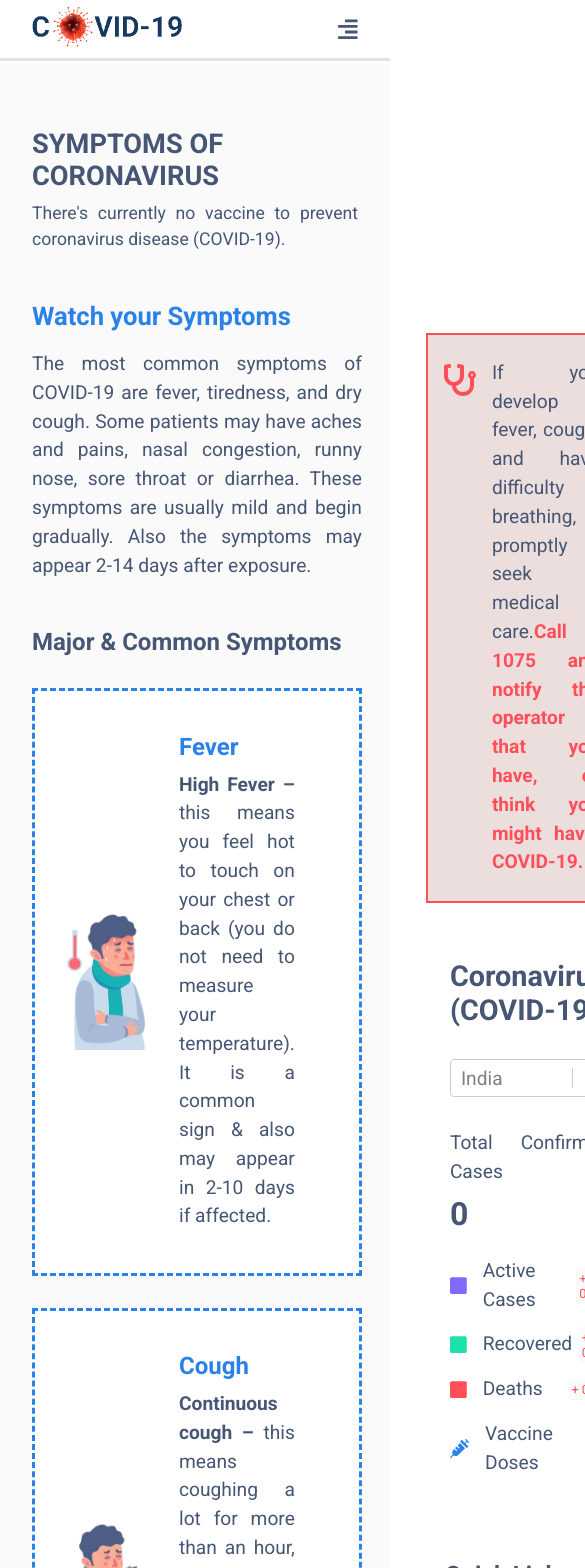
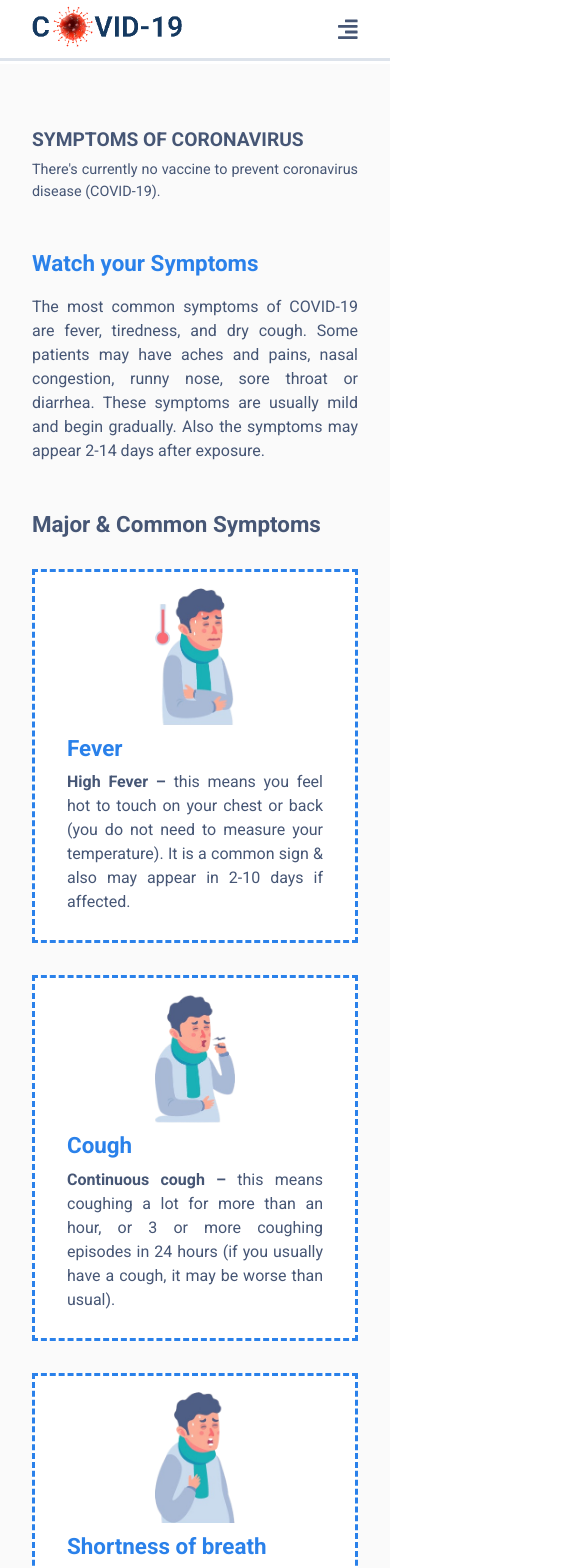
Before and after one commit to anjanKoradia/Corona-Disease-Tracker, a React (Create React App) app: page /symptoms in a window 390 px wide. Shown: the top 1568 px of the page, 585 px wide, since content can reach past the window. Built offline with nearby package versions, Linux system fonts and the light colour scheme; no server answers.

Commit message:
Make About and Symptoms page responsive.

```diff
--- a/src/App.css
+++ b/src/App.css
@@ -117,10 +117,26 @@ p {
     padding: 4rem 2rem;
   }
 }
+@media only screen and (max-width: 570px) {
+  .title h1 {
+    font-size: 1.5rem;
+  }
+  .title p {
+    font-size: 1rem;
+  }
+}
 @media only screen and (max-width: 450px) {
   .tag {
     font-size: 0.8rem;
     padding: 0.3rem 0.8rem;
+  }
+}
+@media only screen and (max-width: 414px) {
+  .title h1 {
+    font-size: 1.2rem;
+  }
+  .title p {
+    font-size: 0.9rem;
   }
 }
 @media only screen and (max-width: 320px) {
--- a/src/Components/Layouts/About/About.css
+++ b/src/Components/Layouts/About/About.css
@@ -19,3 +19,22 @@
   color: var(--blue2);
   margin: 5rem 0 3rem 0;
 }
+
+/* -------------------- Media Query -------------------- */
+
+@media only screen and (max-width: 1024px) {
+  .info_quickLinks {
+    display: none;
+  }
+}
+@media only screen and (max-width: 425px) {
+  .about .about_coronaVirus .outbreak_situation h1 {
+    font-size: 1.4rem;
+  }
+  .about .about_coronaVirus .about_outbreakSituation p {
+    font-size: 1rem;
+  }
+  .about .transmission h1 {
+    font-size: 1.4rem;
+  }
+}
--- a/src/Components/Layouts/About/TransmissionDetailCard/TransmissionDetailCard.css
+++ b/src/Components/Layouts/About/TransmissionDetailCard/TransmissionDetailCard.css
@@ -26,3 +26,46 @@
 .transmission_detail_card:hover {
   transform: translateY(-20px);
 }
+
+/* -------------------- Media Query -------------------- */
+
+@media only screen and (max-width: 1280px) and (min-width: 870px) {
+  .transmission_detail_card .transmission_details {
+    padding: 1.5rem;
+  }
+  .transmission_detail_card .transmission_details h2 {
+    font-size: 1.2rem;
+  }
+  .transmission_detail_card .transmission_details p {
+    font-size: 1rem;
+  }
+}
+
+@media only screen and (max-width: 870px) {
+  .transmission_detail_card {
+    width: 80%;
+    margin: 0 auto;
+  }
+  .transmission > div {
+    flex-direction: column;
+  }
+  .transmission_detail_card:nth-child(2) {
+    margin: 2rem auto;
+  }
+}
+
+@media only screen and (max-width: 552px) {
+  .transmission_detail_card {
+    width: 100%;
+    margin: 0 auto;
+  }
+  .transmission_detail_card .transmission_details {
+    padding: 1.5rem;
+  }
+  .transmission_detail_card .transmission_details h2 {
+    font-size: 1.2rem;
+  }
+  .transmission_detail_card .transmission_details p {
+    font-size: 1rem;
+  }
+}
--- a/src/Components/Layouts/About/TransmissionDetailCard/TransmissionDetailCard.jsx
+++ b/src/Components/Layouts/About/TransmissionDetailCard/TransmissionDetailCard.jsx
@@ -1,5 +1,5 @@
 import React from "react";
-import "./TransmissionDetailCard.css"
+import "./TransmissionDetailCard.css";
 
 function TransmissionDetailCard({ image, title, detail }) {
   return (
--- a/src/Components/Layouts/Symptoms/CoronaSymptomCard/CoronaSymptomCard.css
+++ b/src/Components/Layouts/Symptoms/CoronaSymptomCard/CoronaSymptomCard.css
@@ -22,3 +22,17 @@
 .symptom_detail p span {
   font-weight: 700;
 }
+
+/* -------------------- Media Query -------------------- */
+
+@media only screen and (max-width: 545px) {
+  .symptom_card {
+    flex-direction: column;
+    padding: 1rem 0;
+  }
+}
+@media only screen and (max-width: 425px) {
+  .symptom_detail p {
+    font-size: 1rem;
+  }
+}
--- a/src/Components/Layouts/Symptoms/CoronaSymptomCard/CoronaSymptomCard.jsx
+++ b/src/Components/Layouts/Symptoms/CoronaSymptomCard/CoronaSymptomCard.jsx
@@ -1,5 +1,5 @@
 import React from "react";
-import "./CoronaSymptomCard.css"
+import "./CoronaSymptomCard.css";
 
 function CoronaSymptomCard({ image, title, detail_title, detail }) {
   return (
--- a/src/Components/Layouts/Symptoms/Symptoms.css
+++ b/src/Components/Layouts/Symptoms/Symptoms.css
@@ -25,3 +25,17 @@
 .corona_symptoms .info_quickLinks {
   margin-left: 4rem;
 }
+
+/* -------------------- Media Query -------------------- */
+
+@media only screen and (max-width: 425px) {
+  .corona_symptoms .symptoms_details .about_corona_symptoms p,
+  .corona_symptoms .symptoms_details .other_symptoms p {
+    font-size: 1rem;
+  }
+  .corona_symptoms .symptoms_details .about_corona_symptoms h1,
+  .corona_symptoms .symptoms_details .other_symptoms h1,
+  .corona_symptoms .symptoms_details .major_symptoms h1 {
+    font-size: 1.4rem;
+  }
+}
--- a/src/Components/Layouts/Symptoms/Symptoms.jsx
+++ b/src/Components/Layouts/Symptoms/Symptoms.jsx
@@ -1,13 +1,10 @@
 import React from "react";
 import CoronaSymptomCard from "./CoronaSymptomCard/CoronaSymptomCard";
-
 import Fever from "../../../Assets/Images/Fever.png";
 import Cough from "../../../Assets/Images/Cough.png";
 import Difficulty_Breathing from "../../../Assets/Images/Difficulty-Breathing.png";
-import ReactPlayer from "react-player";
 import QuickLinks from "../../Shared/QuickLinks/QuickLinks";
 import Alert from "../../Shared/Alert/Alert";
-
 import "./Symptoms.css";
 import CoronaCasesInfo from "../../Shared/CoronaCasesInfo/CoronaCasesInfo";
 
```
